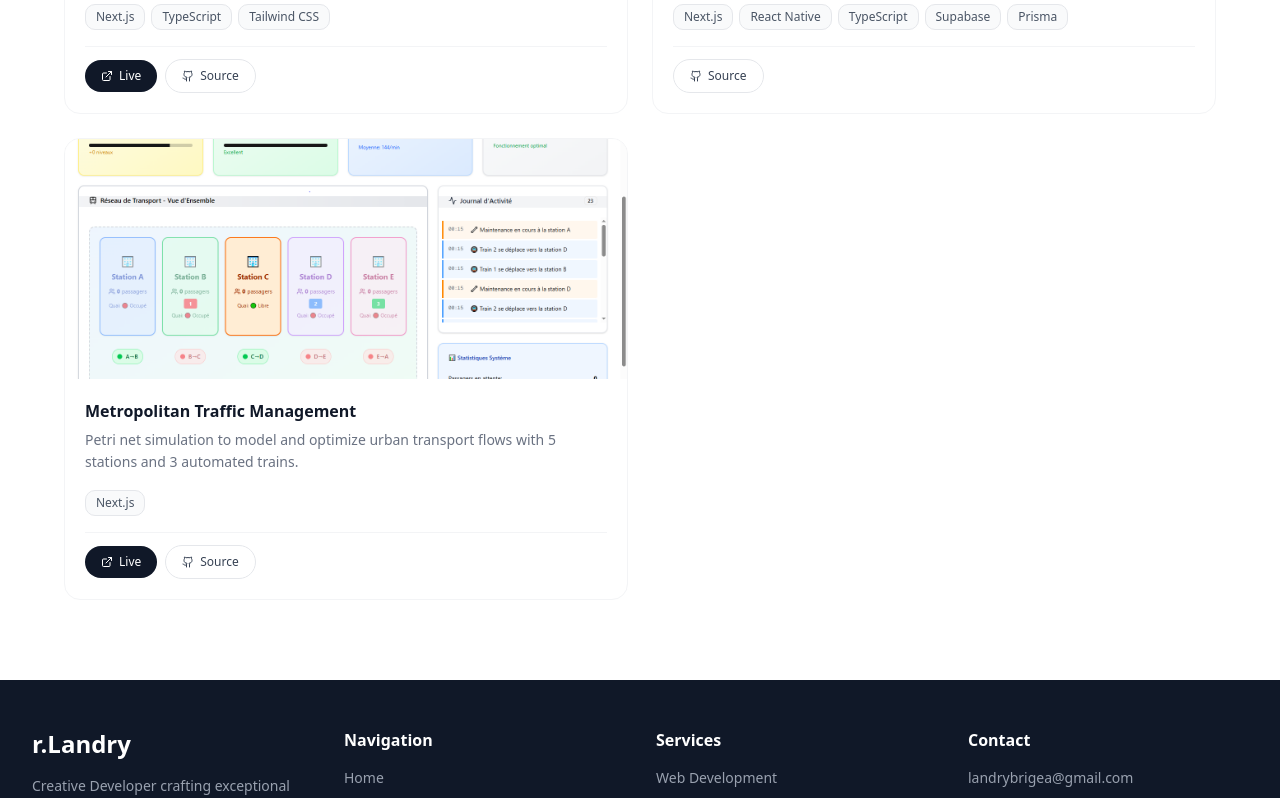
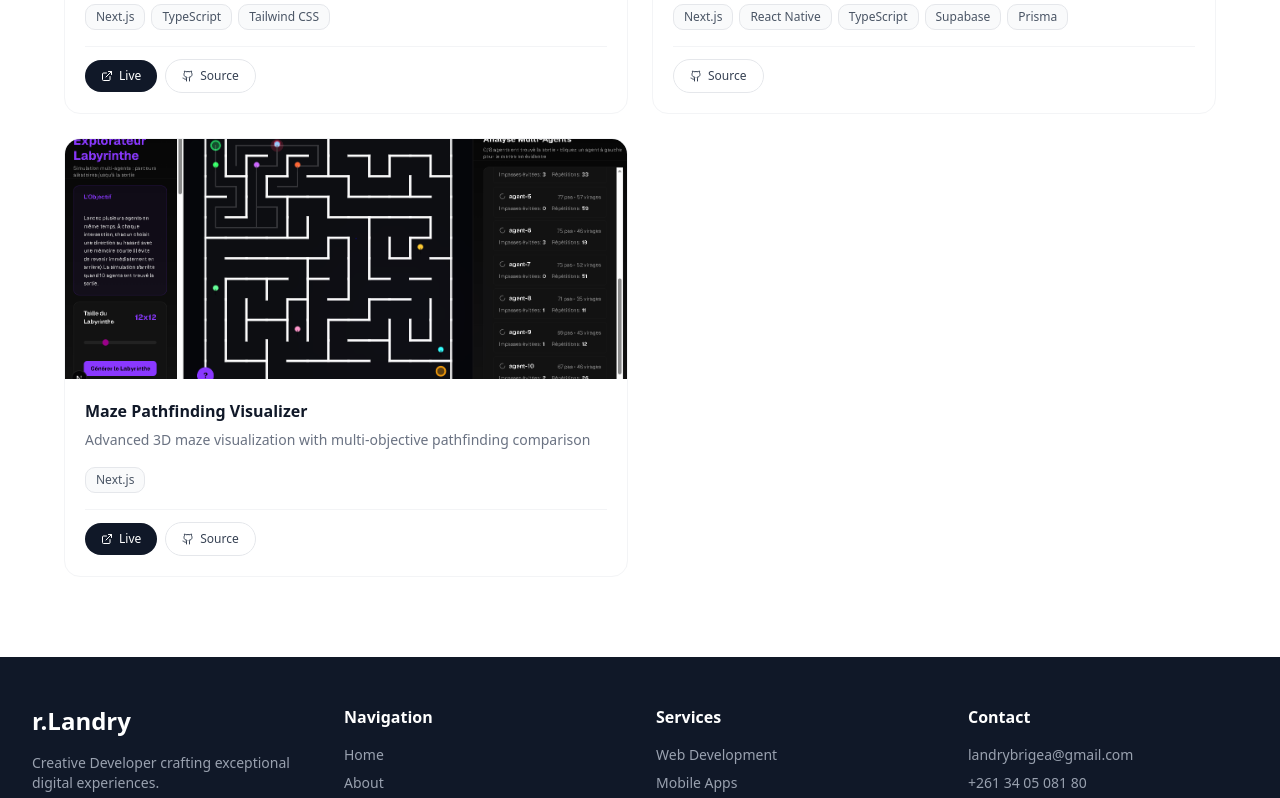
Before and after one commit to rakotoarisonlandry/portfolioV.02, a Next.js app: page /work in a window 1280 px wide. Shown: the part 1700-2498 px from the top of the page. Built offline with nearby package versions, Linux system fonts and the light colour scheme.

Commit message:
Refactor code structure for improved readability and maintainability

```diff
--- a/src/app/layout.tsx
+++ b/src/app/layout.tsx
@@ -24,7 +24,7 @@ export default function RootLayout({ children }: { children: React.ReactNode })
     <html lang="fr" className={poppins.variable}>
       <body className="bg-white text-white font-poppins antialiased">
         <AppWrapper>
-          <BackgroundCanvas />
+          {/* <BackgroundCanvas /> */}
           <div className="relative z-10 flex flex-col min-h-screen">
             <Navigation />
             <main className="flex-1">{children}</main>
--- a/src/app/work/page.tsx
+++ b/src/app/work/page.tsx
@@ -72,11 +72,11 @@ const projects = [
   },
   {
     id: 7,
-    title: "Metropolitan Traffic Management",
-    liveUrl: "https://petri-network-simulation.vercel.app/",
+    title: "Maze Pathfinding Visualizer",
+    liveUrl: "https://labyrinthe-wvfp.onrender.com/",
     description:
-      "Petri net simulation to model and optimize urban transport flows with 5 stations and 3 automated trains.",
-    image: "/assets/petri.png",
+      "Advanced 3D maze visualization with multi-objective pathfinding comparison",
+    image: "/assets/mage.png",
     tags: ["Next.js"],
     category: ["Web Development", "Design"],
     githubUrl: "https://github.com/rakotoarisonlandry/petri-network-simulation",
--- a/src/components/sections/about-section.tsx
+++ b/src/components/sections/about-section.tsx
@@ -206,10 +206,19 @@ export function AboutSection() {
               {activeTab === "experience" && (
                 <div className="space-y-4">
                   <p className="text-gray-700 leading-relaxed">
-                    02+ years of professional experience in UI/UX design and web
+                    02+ years of professional experience in web
                     development, working with clients worldwide to create
                     exceptional digital experiences.
                   </p>
+                  <div className="relative">
+                    <Button
+                      className="bg-gray-900 text-white hover:bg-gray-800 flex items-center gap-1"
+                      onClick={handleDownloadInFrench}
+                    >
+                      <Download size={16} className="mr-2" />
+                      Download CV
+                    </Button>
+                  </div>
                 </div>
               )}
             </div>
```
Also changed, not shown: public/assets/mage.png (added).
